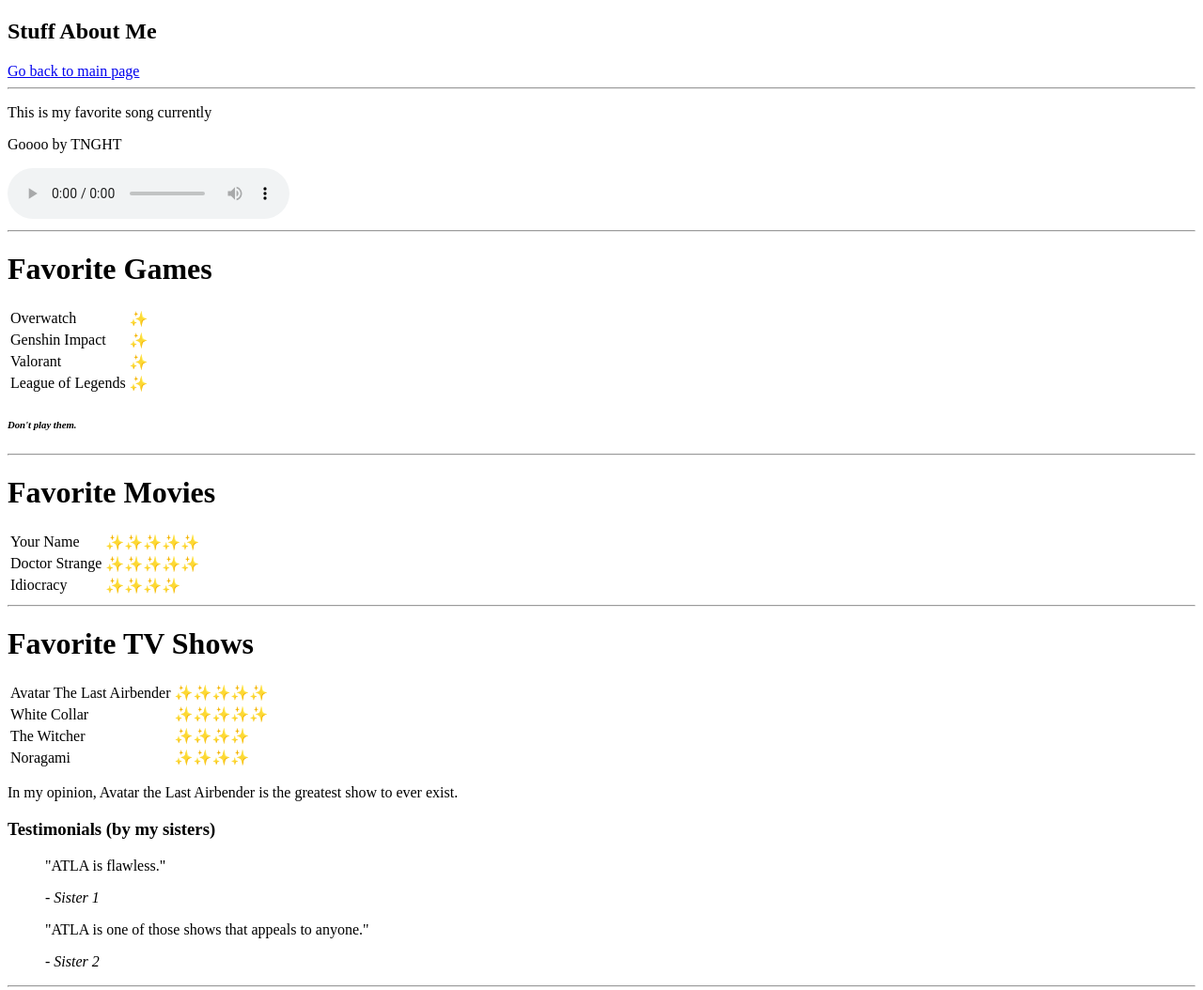
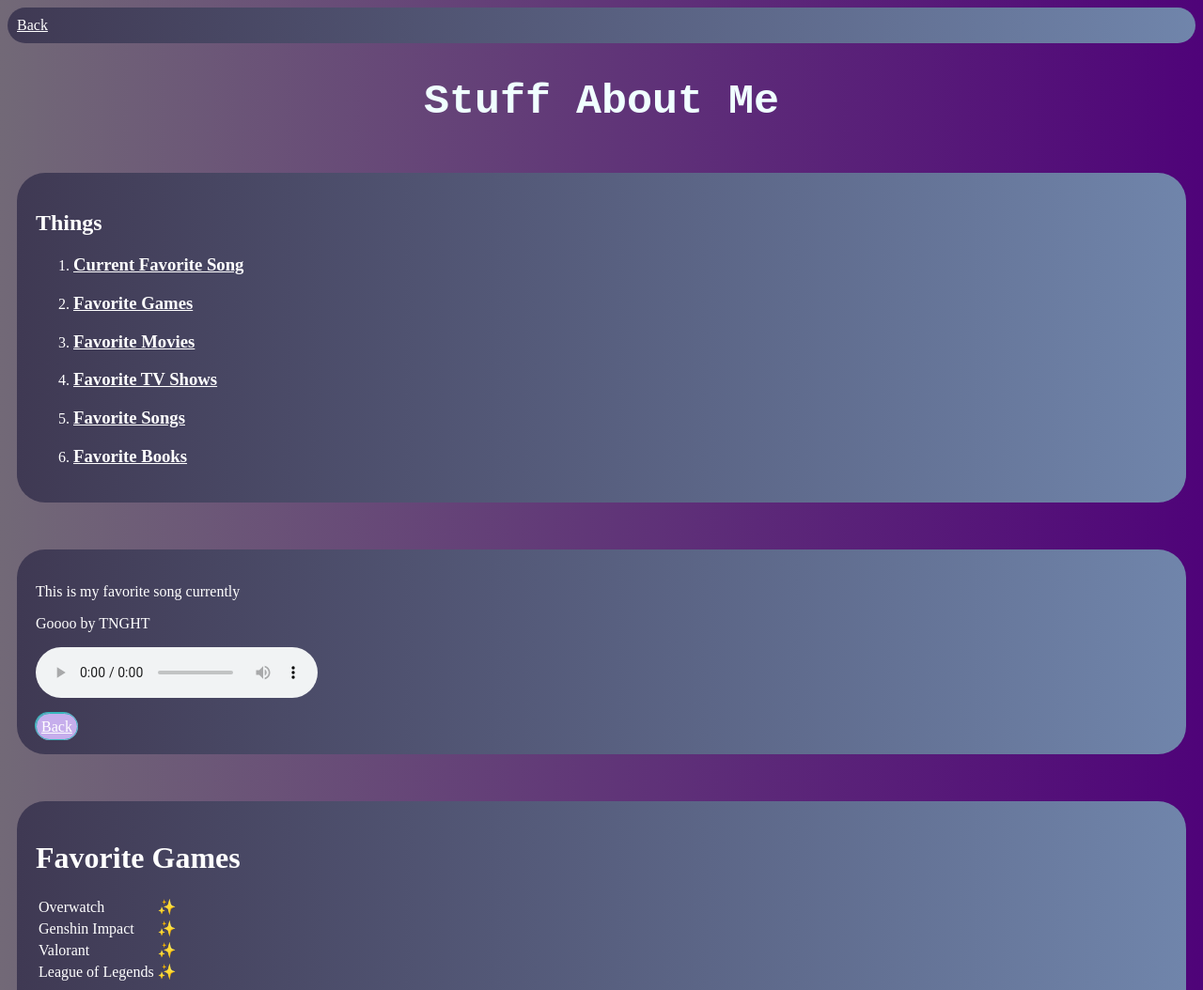
Before and after one commit to fightme4ls/Website, a plain HTML site: page aboutme.html in a window 1280 px wide. Shown: the top 1054 px of the page at 94% size. Drawn offline with Linux system fonts and the light colour scheme.

Commit message:
6 fucking am

```diff
--- a/aboutme.html
+++ b/aboutme.html
@@ -3,27 +3,57 @@
 <head>
     <meta charset="UTF-8">
     <title>About Me</title>
+    <link rel="stylesheet" href="aboutmestyle.css">
 </head>
 
 <body>
     <header>
-        <h2>Stuff About Me</h2>
-        <a href = "index.html">Go back to main page</a>
+        <div class = "back">
+            <nav class="goback">
+        <a href = "index.html">Back</a>
+            </nav>
+        </div>
     </header>
 
-    <hr>
+    <h2 id = "stuffaboutme">Stuff About Me</h2>
 
-    <div>
+    <div class="section" id = "top">
+        <h2>Things</h2>
+        <ol>
+          <li>
+            <a class = "array" href="#songfav"><h3>Current Favorite Song</h3></a>
+          </li>
+          <li>
+            <a class = "array" href="#gamefav"><h3>Favorite Games</h3></a>
+          </li>
+          <li>
+            <a class = "array" href="#moviefav"><h3>Favorite Movies</h3></a>
+          </li>
+          <li>
+            <a class = "array" href="#tvfav"><h3>Favorite TV Shows</h3></a>
+          </li>
+          <li>
+            <a class = "array" href="#songsfav"><h3>Favorite Songs</h3></a>
+          </li>
+          <li>
+            <a class = "array" href="#booksfav"><h3>Favorite Books</h3></a>
+          </li>
+        </ol>
+      </div>
+
+
+    <div class = "favs" id = "songfav">
         <p>This is my favorite song currently</p>
         <p>Goooo by TNGHT</p>
         <audio controls>
             <source src = "goooo.mp3" type = "audio/mp3">
         </audio>
+        <br>
+        <br>
+        <a class="button" href="#top">Back</a>
     </div>
 
-    <hr>
-
-    <div>
+    <div class = "favs" id = "gamefav">
         <h1>Favorite Games</h1>
         <table>
             <tbody>
@@ -47,11 +77,10 @@
         </table>
 
         <h6><i>Don't play them.</i></h6>
+        <a class="button" href="#top">Back</a>
     </div>
 
-    <hr>
-
-    <div>
+    <div class = "favs" id = "moviefav" >
         <h1>Favorite Movies</h1>
         <table>
             <tbody>
@@ -69,11 +98,11 @@
                 </tr>
             </tbody>
         </table>
+        <br>
+        <a class="button" href="#top">Back</a>
     </div>
 
-    <hr>
-
-    <div>
+    <div class = "favs" id = "tvfav">
         <h1>Favorite TV Shows</h1>
         <table>
             <tbody>
@@ -104,11 +133,11 @@
             <p>"ATLA is one of those shows that appeals to anyone."</p>
             <cite>- Sister 2</cite>
         </blockquote>
+        <br>
+        <a class="button" href="#top">Back</a>
     </div>
 
-    <hr>
-
-    <div>
+    <div class = "favs" id = "songsfav">
         <h1>Favorite Songs</h1>
         <table>
             <tbody>
@@ -138,11 +167,11 @@
                 </tr>
             </tbody>
         </table>
+        <br>
+        <a class="button" href="#top">Back</a>
     </div>
 
-    <hr>
-
-    <div>
+    <div class = "favs" id = "booksfav">
         <h1>Favorite Books</h1>
         <table>
             <tbody>
@@ -156,9 +185,9 @@
                 </tr>
             </tbody>
         </table>
+        <br>
+        <a class="button" href="#top">Back</a>
     </div>
-
-    <hr>
 
     <footer>
         <h5>Credits to Aryan Parwal</h5>
--- /dev/null
+++ b/aboutmestyle.css
@@ -0,0 +1,86 @@
+html{
+    scroll-behavior: smooth;
+}
+
+body{
+    background-image: linear-gradient(to right, #726977, #4f0379);
+    background-size: auto;
+}
+
+h2#stuffaboutme {
+    font-size: 45px;
+    font-family: 'Courier New', Courier, monospace;
+    font-weight: bold;
+    font-display: auto;
+    color: azure;
+    text-align: center;
+}
+
+h1,h2, h3, h4, h5, h6, div, p, td, a, em, i{
+    color: white;
+}
+
+.back{
+    background-image: linear-gradient(to right, #3f3953, #7085ab);
+    border-radius: 30px;
+    display: flex;
+    justify-content: space-between;
+    align-items: center;
+}
+
+.goback{
+    margin: 10px;
+}
+
+a:hover, details:hover {
+    background-color: #5c7cb6;
+    width: fit-content;
+  }
+
+  .favs{
+    padding: 20px;
+    position: relative;
+    margin: 50px 10px;
+    background-image: linear-gradient(to right, #3f3953, #7085ab);
+    border-radius: 30px;
+}
+
+.section{
+    padding: 20px;
+    position: relative;
+    margin: 50px 10px;
+    background-image: linear-gradient(to right, #3f3953, #7085ab);
+    border-radius: 30px;
+}
+
+a.button,
+input.button {
+  border: 1px solid rgb(56, 184, 189);
+  background-color: rgb(198, 174, 236);
+  border-radius: 20px;
+  padding: 5px;
+  width: 80px;
+  height: 30px;
+  box-shadow: -1px -1px rgb(56, 184, 189);
+}
+
+.button:focus {
+  transition: box-shadow 1ms;
+  box-shadow: 0 0;
+  transform: translateY(-1px);
+}
+
+.button:hover {
+  background-color: rgb(56, 78, 204);
+  cursor: pointer;
+}
+
+.array:hover{
+    background-color: rgb(56, 78, 204);
+}
+
+footer{
+    padding: 20px;
+    text-align: right;
+    margin-right: 5px;
+}
```
